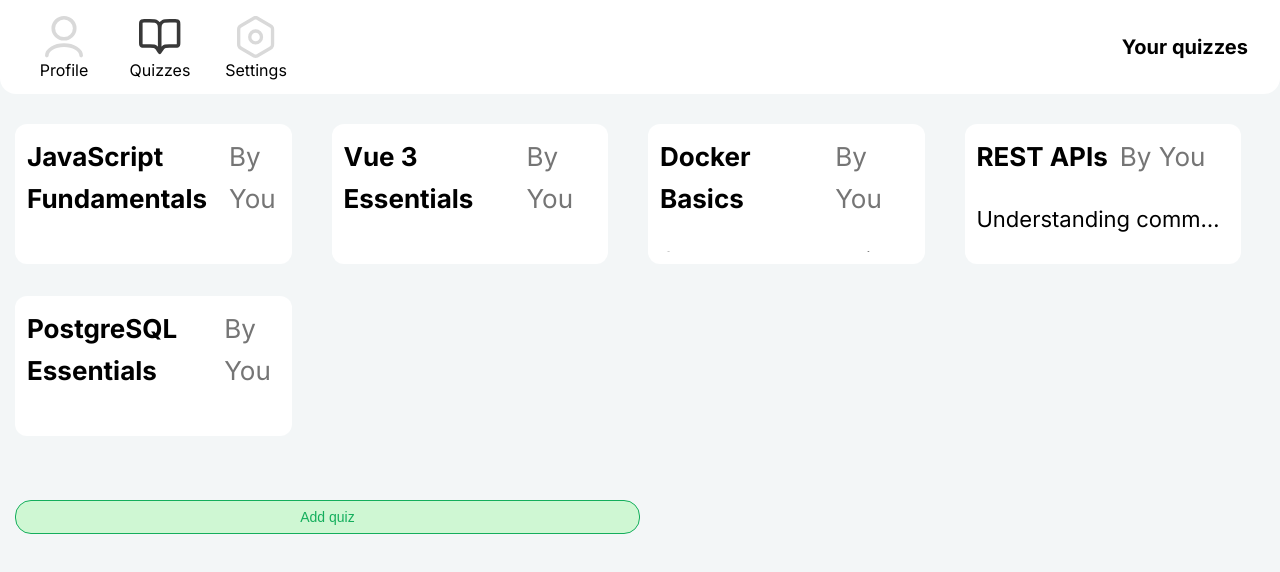
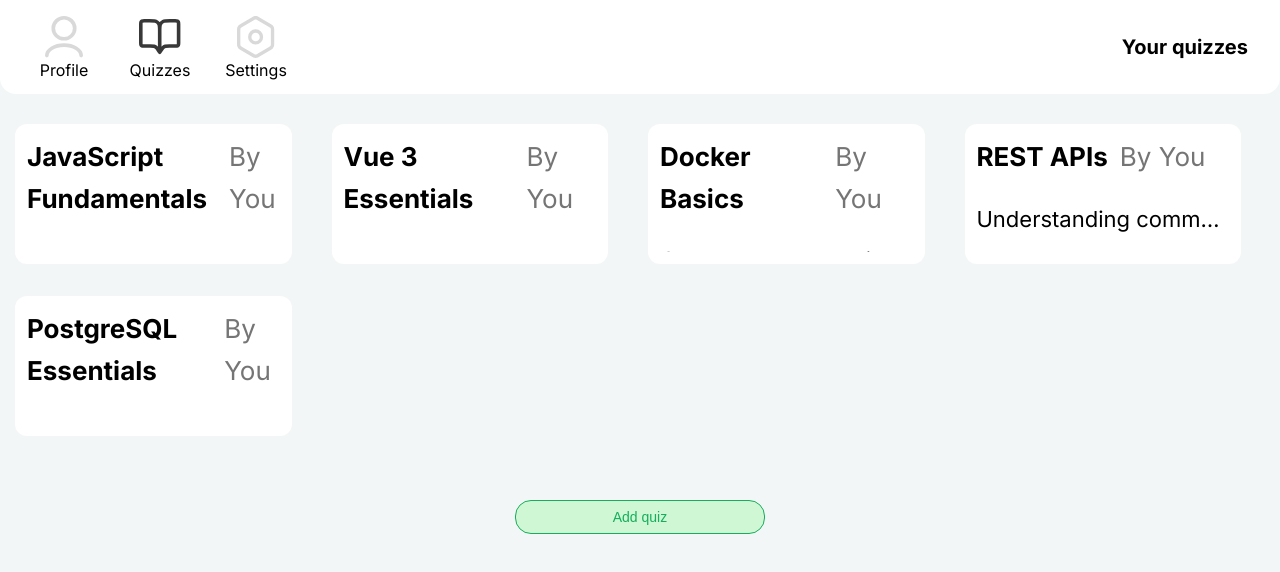
Before and after one commit to Delta-Software-Innopolis/exam-hack, a Vue app in the folder frontend/: page /quizzes in a window 1280 px wide. Shown: the top 572 px of the page. Built offline with nearby package versions, Linux system fonts and the light colour scheme; no server answers.

Commit message:
fix: button style

```diff
--- a/frontend/src/views/QuizesView.vue
+++ b/frontend/src/views/QuizesView.vue
@@ -26,8 +26,8 @@ onUnmounted(() => {
 </script>
 
 <template>
-  <div class="main-container">
-    <div v-if="!isLoading" class="Quiz-Container">
+  <div class="main-container" v-if="!isLoading">
+    <div class="Quiz-Container">
       <QuizComponent v-for="quiz in quizes"
         :key="quiz.id"
         :name="quiz.name"
@@ -36,9 +36,11 @@ onUnmounted(() => {
         @click="router.push({name: 'solving', params: {quizId: quiz.id}})">
       </QuizComponent>
     </div>
-    <div v-else>Loading</div>
-    <BasicButton @click="router.push({name: 'generating'})" :variant="'green'" style="width: 50%;">Add quiz</BasicButton>
+    <div class="button-container">
+      <BasicButton @click="router.push({name: 'generating'})" :variant="'green'" style="width: 20%;">Add quiz</BasicButton>
+    </div>
   </div>
+  <div v-else>Loading</div>
 </template>
 
 <style scoped>
@@ -65,5 +67,10 @@ onUnmounted(() => {
     box-sizing: border-box;
 }
 
+.button-container {
+  display: flex;
+  justify-content: center;
+  align-items: center;
+}
 
 </style>
```
